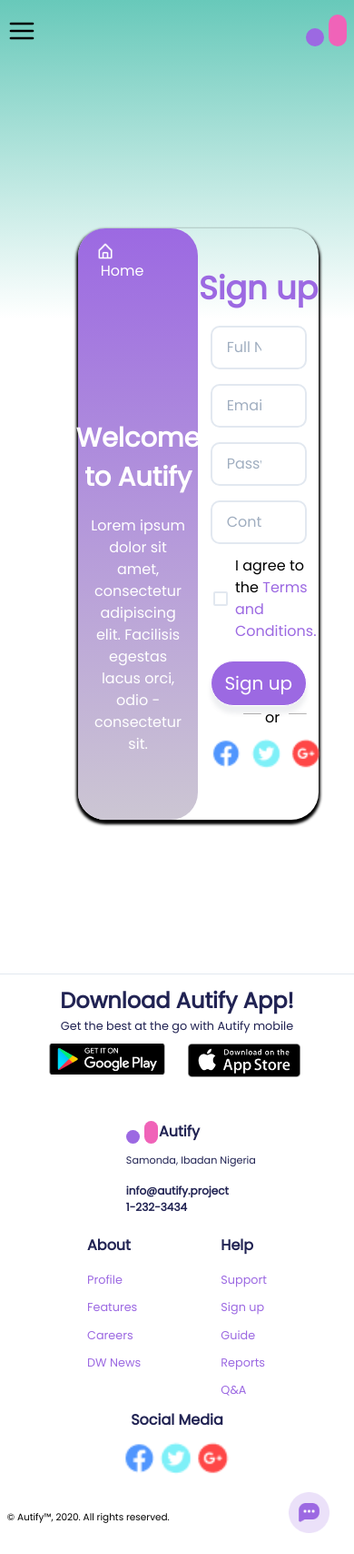
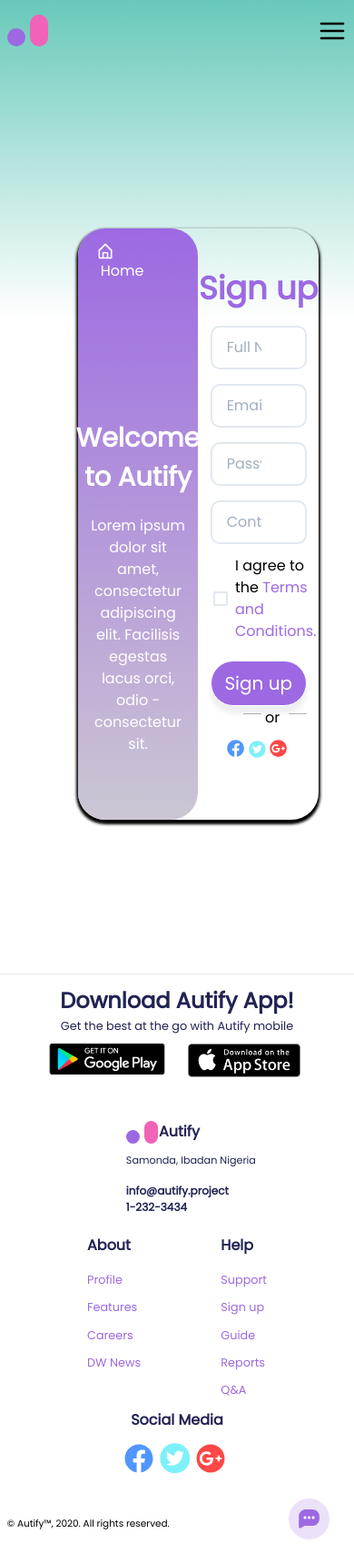
Before and after one commit to Olaoluwa1995/autify, a React (Create React App) app: page /signup in a window 390 px wide. Shown: the whole page at 91% size. Built offline with nearby package versions, Linux system fonts and the light colour scheme.

Commit message:
Added a drawer to the header in a mobile view and replaced the social icons image with react icons

```diff
--- a/src/components/banner-section/banner-section.component.tsx
+++ b/src/components/banner-section/banner-section.component.tsx
@@ -21,8 +21,8 @@
 					textAlign={{ base: "center", sm: "justify" }}
 					w={{ base: "100%", sm: "40%" }}>
 					<Box fontSize={{ base: "1.6rem", md: "2.5rem" }} fontWeight="900">
-						<Box as="h1">Do More With</Box>
-						<Box as="h1" color={COLORS.AUTIFY_COLOR}>
+						<Box as="h2">Do More With</Box>
+						<Box as="h2" color={COLORS.AUTIFY_COLOR}>
 							Autify
 						</Box>
 					</Box>
--- a/src/components/footer/footer-data.ts
+++ b/src/components/footer/footer-data.ts
@@ -1,6 +1,5 @@
-import FaceBookIcon from "../../assets/icons/facebook-fill-icon.png";
-import TwitterIcon from "../../assets/icons/twitter-fill-icon.png";
-import InstagramIcon from "../../assets/icons/google-plus-fill-icon.png";
+import { FaFacebook, FaGooglePlus } from "react-icons/fa";
+import { AiFillTwitterCircle } from "react-icons/ai";
 
 type LinkDataOptions = {
 	key: number;
@@ -77,27 +76,39 @@
 type SocialIconsOptions = {
 	key: number;
 	name: string;
-	src: string;
+	as: any;
+	fill: string;
 	url: string;
+	homeFont?: string;
+	signupFont?: string;
 };
 
 export const socialIcons: SocialIconsOptions[] = [
 	{
 		key: 1,
 		name: "facebook",
-		src: FaceBookIcon,
+		as: FaFacebook,
 		url: "#",
+		fill: "#5096FE",
+		homeFont: "2rem",
+		signupFont: "1.2rem",
 	},
 	{
 		key: 2,
 		name: "twitter",
-		src: TwitterIcon,
+		as: AiFillTwitterCircle,
 		url: "#",
+		fill: "#7EF0F8",
+		homeFont: "2.35rem",
+		signupFont: "1.3rem",
 	},
 	{
 		key: 3,
-		name: "instagram",
-		src: InstagramIcon,
+		name: "google plus",
+		as: FaGooglePlus,
 		url: "#",
+		fill: "#FF4747",
+		homeFont: "2rem",
+		signupFont: "1.2rem",
 	},
 ];
--- a/src/components/footer/middle-section-columns.tsx
+++ b/src/components/footer/middle-section-columns.tsx
@@ -1,5 +1,5 @@
 import React from "react";
-import { Box, Flex, Image } from "@chakra-ui/react";
+import { Box, Flex, Icon } from "@chakra-ui/react";
 
 import LinkItem from "../link-item/link-item.component";
 import { FooterColoredShapes } from "../../assets/shapes/shapes";
@@ -79,11 +79,16 @@
 			<Box fontWeight="bold" mb={{ base: "0.7rem", sm: "1.7rem" }}>
 				Social Media
 			</Box>
-			<Flex flexDir="row">
+			<Flex flexDir="row" as="nav" align="center">
 				{socialIcons.map((icon) => {
 					return (
-						<LinkItem isAnchor key={icon.key} url={icon.url} mr="2%">
-							<Image src={icon.src} alt={icon.name} w="40px" minW="30px" />
+						<LinkItem isAnchor key={icon.key} url={icon.url} mr="0.3rem">
+							<Icon
+								as={icon.as}
+								alt={icon.name}
+								fontSize={icon.homeFont}
+								fill={icon.fill}
+							/>
 						</LinkItem>
 					);
 				})}
--- a/src/components/form-input/password-toggler.component.tsx
+++ b/src/components/form-input/password-toggler.component.tsx
@@ -1,6 +1,7 @@
 import { IconButton } from "@chakra-ui/react";
 import React from "react";
-import { ViewIcon, ViewOffIcon } from "@chakra-ui/icons";
+import { BiHide, BiShow } from "react-icons/bi";
+import { COLORS } from "../../styles/theme";
 
 type Props = {
 	showPassword: boolean;
@@ -26,9 +27,11 @@
 			border: "none",
 		}}
 		isRound
-		color="white"
+		color={COLORS.PRIMARY_COLOR}
 		aria-label={showPassword ? "hide password" : "show password"}
-		icon={showPassword ? <ViewOffIcon h={6} w={6} /> : <ViewIcon h={6} w={6} />}
+		icon={
+			showPassword ? <BiHide fontSize="1.8rem" /> : <BiShow fontSize="1.8rem" />
+		}
 		onClick={onShowPassword}
 		background="primary-color-light"
 		w="30px"
--- a/src/components/header/header.component.tsx
+++ b/src/components/header/header.component.tsx
@@ -2,12 +2,20 @@
 import { ArrowForwardIcon, HamburgerIcon } from "@chakra-ui/icons";
 import {
 	Box,
+	Drawer,
+	DrawerBody,
+	DrawerOverlay,
+	DrawerContent,
+	DrawerCloseButton,
+	Divider,
 	Flex,
-	Menu,
-	MenuButton,
-	MenuList,
-	MenuItem,
+	FlexboxProps,
+	List,
+	ListIcon,
+	ListItem,
+	useDisclosure,
 } from "@chakra-ui/react";
+import { FaSignOutAlt } from "react-icons/fa";
 
 import { HeaderColoredShapes } from "../../assets/shapes/shapes";
 import { headerLinksData } from "./header.data";
@@ -15,11 +23,16 @@
 import CustomButton from "../custom-button/custom-button.component";
 import { COLORS } from "../../styles/theme";
 
-type HeaderProps = {
+type HeaderComponentProps = {
 	isButtonVisible: boolean;
+	flexDir: string;
 };
 
-const Header: React.FC<HeaderProps> = ({ isButtonVisible }) => {
+type HeaderProps = HeaderComponentProps & FlexboxProps;
+
+const Header: React.FC<HeaderProps> = ({ isButtonVisible, flexDir }) => {
+	const { isOpen, onOpen, onClose } = useDisclosure();
+
 	return (
 		<>
 			<Flex
@@ -27,26 +40,40 @@
 				mx={{ base: "2%", sm: "10%" }}
 				mt="1rem"
 				align="center"
-				justify="space-between">
+				justify="space-between"
+				flexDir={flexDir}>
 				<Box display={{ base: "flex", sm: "none" }}>
-					<Menu isLazy>
-						<MenuButton>
-							<HamburgerIcon w={8} h={8} />
-						</MenuButton>
-						<MenuList minW="8rem">
+					<HamburgerIcon as="button" w={8} h={8} onClick={onOpen} />
+					<Drawer isOpen={isOpen} placement="left" onClose={onClose} size="xs">
+						<DrawerOverlay>
+							<DrawerContent bgColor="whitesmoke">
+								<DrawerCloseButton />
+								<DrawerBody px="0" pt="3rem">
+									<List>
 										{headerLinksData.map((headerLink: any) => {
 											return (
-									<MenuItem key={headerLink.key}>
+												<ListItem key={headerLink.key}>
+													<ListIcon
+														as={FaSignOutAlt}
+														color={COLORS.PRIMARY_COLOR}
+														h="1.2rem"
+														mx="0.5rem"
+													/>
 													<NavLinkItem
 														aria-label={headerLink.title}
-											url={headerLink.url}>
+														url={headerLink.url}
+														fontSize="1.2rem">
 														{headerLink.title}
 													</NavLinkItem>
-									</MenuItem>
+													<Divider my="0.5rem" />
+												</ListItem>
 											);
 										})}
-						</MenuList>
-					</Menu>
+									</List>
+								</DrawerBody>
+							</DrawerContent>
+						</DrawerOverlay>
+					</Drawer>
 				</Box>
 				<NavLinkItem aria-label="homepage" url="/">
 					<HeaderColoredShapes />
--- a/src/components/about-section/about-section.component.tsx
+++ b/src/components/scale-section/scale-section.component.tsx
@@ -4,7 +4,7 @@
 import AboutSectionImage from "../../assets/images/about.png";
 import { COLORS } from "../../styles/theme";
 
-const AboutSection = () => {
+const ScaleSection = () => {
 	const aboutText = `
     The place to store various data that you can access at
     any time through the internet  and where you can carry it.
@@ -59,4 +59,4 @@
 	);
 };
 
-export default AboutSection;
+export default ScaleSection;
--- a/src/components/sign-up-section/sign-up-section-columns.tsx
+++ b/src/components/sign-up-section/sign-up-section-columns.tsx
@@ -1,5 +1,5 @@
 import React from "react";
-import { Box, Checkbox, Flex, Image } from "@chakra-ui/react";
+import { Box, Checkbox, Flex, Icon, Image } from "@chakra-ui/react";
 import { Link } from "react-router-dom";
 
 import CustomButton from "../custom-button/custom-button.component";
@@ -96,11 +96,16 @@
 					mt="10%"
 				/>
 			</Flex>
-			<Flex flexDir="row" mt="10px">
+			<Flex flexDir="row" mt="0.7rem" align="center">
 				{socialIcons.map((icon) => {
 					return (
-						<LinkItem isAnchor key={icon.key} url={icon.url} mr="8%">
-							<Image src={icon.src} alt={icon.name} minW="35px" />
+						<LinkItem isAnchor key={icon.key} url={icon.url} mr="0.2rem">
+							<Icon
+								as={icon.as}
+								alt={icon.name}
+								fill={icon.fill}
+								fontSize={icon.signupFont}
+							/>
 						</LinkItem>
 					);
 				})}
--- a/src/pages/home/home.component.tsx
+++ b/src/pages/home/home.component.tsx
@@ -3,7 +3,7 @@
 
 import Header from "../../components/header/header.component";
 import BannerSection from "../../components/banner-section/banner-section.component";
-import AboutSection from "../../components/about-section/about-section.component";
+import ScaleSection from "../../components/scale-section/scale-section.component";
 import FeaturesSection from "../../components/features-section/features-section.component";
 import TestimonialsSection from "../../components/testimonials-section/testimonials-section.component";
 import Footer from "../../components/footer/footer.component";
@@ -13,10 +13,10 @@
 	return (
 		<>
 			<Flex direction="column" bgGradient="linear(to-b, #68C9BA, #FFFFFF)">
-				<Header isButtonVisible />
+				<Header isButtonVisible flexDir="row" />
 				<BannerSection />
 			</Flex>
-			<AboutSection />
+			<ScaleSection />
 			<FeaturesSection />
 			<TestimonialsSection />
 			<Divider />
--- a/src/pages/sign-up/sign-up.component.tsx
+++ b/src/pages/sign-up/sign-up.component.tsx
@@ -14,7 +14,7 @@
 				bgGradient="linear(to-b, #68C9BA, #FFFFFF)"
 				h="350px"
 				mb="700px">
-				<Header isButtonVisible={false} />
+				<Header isButtonVisible={false} flexDir="row-reverse" />
 				<SignUpSection />
 			</Flex>
 			<Divider />
```
Also changed, not shown: src/components/testimonials-section/slide-content.tsx (+6 -1 lines), 1 other file (tests, documents, lock files or other folders). Lines whose indentation alone changed are shown as unchanged.
